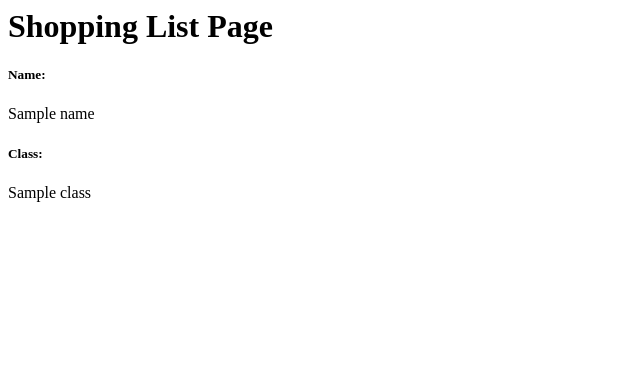
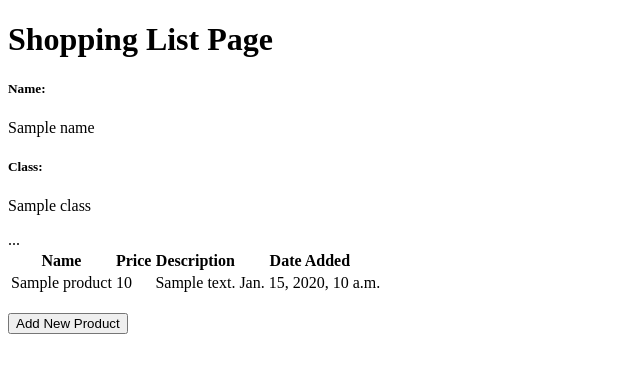
Before and after one commit to Hilmy224/shopping-list, a Django app: template main/templates/main.html in a window 1280 px wide. Shown: the top 373 px of the page, without its empty margins (0-640 px from the left). Run offline with Django 4.2, Linux system fonts and the light colour scheme; the template is opened without the code that fills it: most values are stand-ins (such as "Sample title", 1, 10 or a date in 2020).

Commit message:
Tutorial 2 Done

```diff
--- a/main/templates/main.html
+++ b/main/templates/main.html
@@ -1,6 +1,40 @@
-<h1>Shopping List Page</h1>
+{% extends 'base.html' %}
 
-<h5>Name: </h5>
-<p>{{ name }}<p>
-<h5>Class: </h5>
-<p>{{ class }}<p>
+{% block content %}
+    <h1>Shopping List Page</h1>
+
+    <h5>Name:</h5>
+    <p>{{name}}</p>
+
+    <h5>Class:</h5>
+    <p>{{class}}</p>
+    ...
+<table>
+    <tr>
+        <th>Name</th>
+        <th>Price</th>
+        <th>Description</th>
+        <th>Date Added</th>
+    </tr>
+
+    {% comment %} Below is how to show the product data {% endcomment %}
+
+    {% for product in products %}
+        <tr>
+            <td>{{product.name}}</td>
+            <td>{{product.price}}</td>
+            <td>{{product.description}}</td>
+            <td>{{product.date_added}}</td>
+        </tr>
+    {% endfor %}
+</table>
+
+<br />
+
+<a href="{% url 'main:create_product' %}">
+    <button>
+        Add New Product
+    </button>
+</a>
+
+{% endblock content %}
--- a/main/urls.py
+++ b/main/urls.py
@@ -1,8 +1,11 @@
 from django.urls import path
-from main.views import show_main
+from main.views import show_main, create_product, show_xml, show_json
 
 app_name = 'main'
 
 urlpatterns = [
     path('', show_main, name='show_main'),
+    path('create-product', create_product, name='create_product'),
+    path('xml/', show_xml, name='show_xml'),
+    path('json/', show_json, name='show_json'),
 ]
--- a/requirements.txt
+++ b/requirements.txt
@@ -4,3 +4,4 @@ whitenoise
 psycopg2-binary
 requests
 urllib3
+django-environ
--- a/shopping_list/urls.py
+++ b/shopping_list/urls.py
@@ -16,8 +16,11 @@ Including another URLconf
 """
 from django.contrib import admin
 from django.urls import path, include
+from main.views import show_main, create_product, show_xml, show_json, show_xml_by_id, show_json_by_id
 
 urlpatterns = [
     path('admin/', admin.site.urls),
-    path('main/', include('main.urls')),
+    path('', include('main.urls')),
+    path('xml/<int:id>/', show_xml_by_id, name='show_xml_by_id'),
+    path('json/<int:id>/', show_json_by_id, name='show_json_by_id'),
 ]
--- /dev/null
+++ b/templates/base.html
@@ -0,0 +1,18 @@
+{% load static %}
+<!DOCTYPE html>
+<html lang="en">
+    <head>
+        <meta charset="UTF-8" />
+        <meta
+            name="viewport"
+            content="width=device-width, initial-scale=1.0"
+        />
+        {% block meta %}
+        {% endblock meta %}
+    </head>
+
+    <body>
+        {% block content %}
+        {% endblock content %}
+    </body>
+</html>
```
Also changed, not shown: main/forms.py (added, +7 -0 lines), main/templates/create_product.html (added, +19 -0 lines), main/views.py (+45 -2 lines), shopping_list/settings.py (+17 -1 lines), .github/workflows/pbp-deploy.yml (added), 3 other files.
